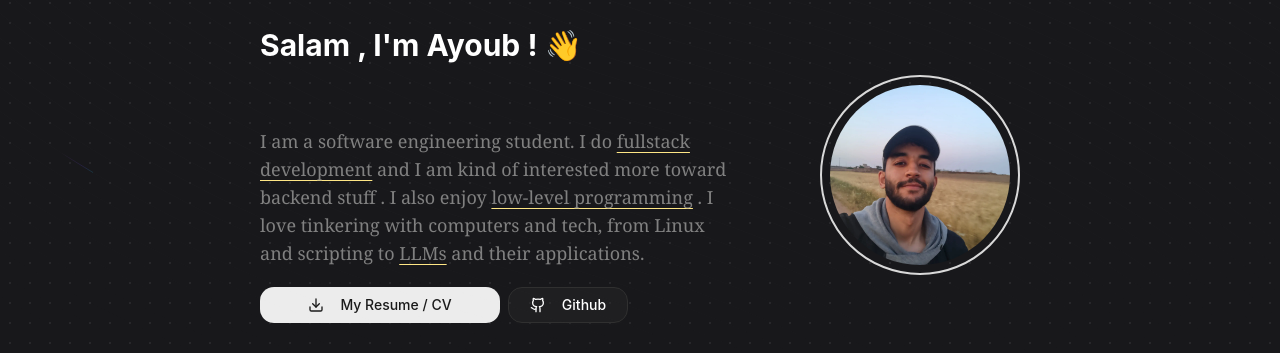
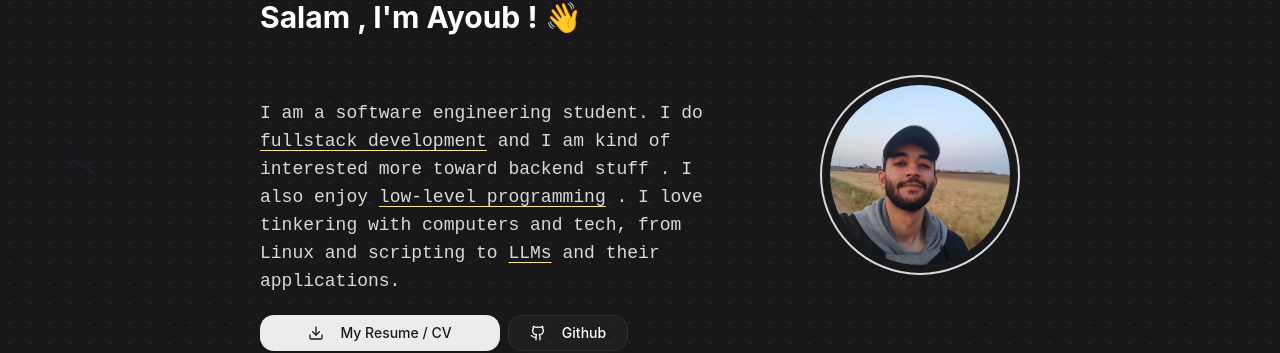
Before and after one commit to Jounaidayoub/ayooub.me, a React (Vite) app: page / in a window 1280 px wide. Shown: the part 187-540 px from the top of the page. Built offline with nearby package versions, Linux system fonts and the light colour scheme.

Commit message:
mono the goat font

```diff
--- a/src/HeroSection.tsx
+++ b/src/HeroSection.tsx
@@ -27,7 +27,7 @@ const HeroSection = ({ children }: Props) => {
             />{" "}
             , I'm Ayoub ! 👋
           </h1>
-          <p className="text-muted-foreground max-w-2xl font-serif text-lg">
+          <p className="text-foreground max-w-2xl font-mono text-lg">
             I am a software engineering student. I do{" "}
             <Underline>fullstack development</Underline> and I am kind of
             interested more toward backend stuff . I also enjoy{" "}
```
